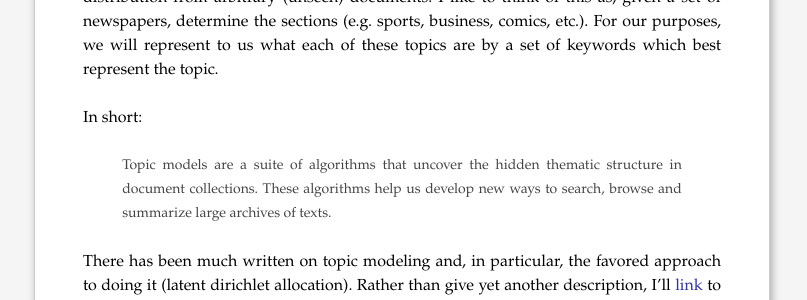
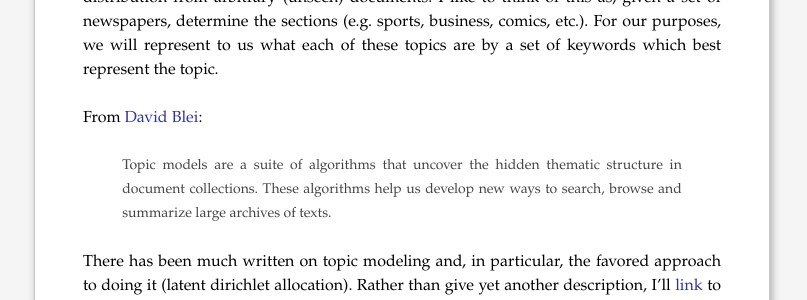
Before and after one commit to cestella/cestella.github.io, a Jekyll site: the page built from _posts/2014-05-07-senate-speech-investigation.markdown, in a window 1280 px wide and 900 px high, scrolled down 703 px. Shown: the part 150-450 px from the top of the window, without its empty margins (238-1045 px from the left). Built offline with Jekyll 4.4.1, drawn with Linux system fonts in a browser that asks for light colours; nearby versions of some CDN libraries; formulas are drawn with MathJax 3; a script that is not in the unit is left out; comment, search, counter and statistics services are not loaded.

Commit message:
updating quote

```diff
--- a/_posts/2014-05-07-senate-speech-investigation.markdown
+++ b/_posts/2014-05-07-senate-speech-investigation.markdown
@@ -36,7 +36,7 @@ distribution of each topic for each document and the ability to generate this to
 think of this as, given a set of newspapers, determine the sections (e.g. sports, business, comics, etc.).  For our purposes, we will represent
 to us what each of these topics are by a set of keywords which best represent the topic.
 
-In short:
+From [David Blei](http://www.cs.princeton.edu/~blei/topicmodeling.html):
 
 >Topic models are a suite of algorithms that uncover the hidden thematic structure in document collections. These algorithms help us develop new ways to search, browse and summarize large archives of texts.
 
```
